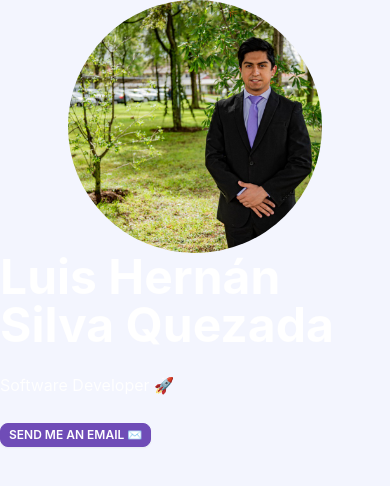
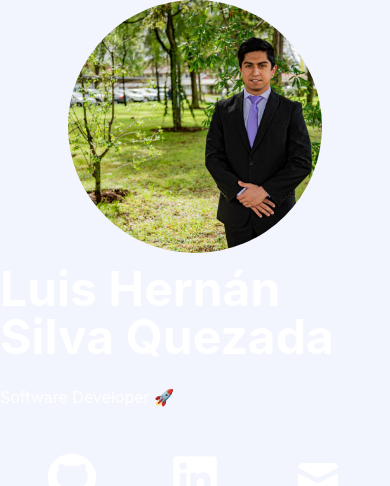
Before and after one commit to luchosilva/briefcase-react, a Next.js app: page /briefcase/briefcase/Profile in a window 390 px wide. Shown: the top 486 px of the page. Built offline with nearby package versions, Linux system fonts and the light colour scheme.

Commit message:
feat: improvements profile

```diff
--- a/src/pages/briefcase/Profile.tsx
+++ b/src/pages/briefcase/Profile.tsx
@@ -1,24 +1,31 @@
 import { useTranslation } from 'react-i18next';
+import { FaGithub, FaLinkedin } from 'react-icons/fa';
+import { HiMail } from 'react-icons/hi';
 import avatar from '../../assets/luis-silva.jpeg';
 import Image from 'next/image';
 
 const Profile = () => {
   const { t } = useTranslation('common');
 
-  const redirectToEmail = () => {
-    const url = new URL('mailto:luishernansilvaq@gmail.cl?subject=Contacto&body=Hola Luis, ...');
-    window.open(url.href, '_blank');
-  };
-
   return (
-    <>
-      <Image src={avatar} alt="avatar" className="rounded-full w-[30dvh] h-[30dvh] mx-auto" priority={false} />
-      <h1 className="text-5xl font-bold">{t('title')}</h1>
-      <p className="py-6">{t('description')}</p>
-      <button className="btn btn-primary btn-xs sm:btn-sm md:btn-md lg:btn-lg" onClick={() => redirectToEmail()}>
-        {t('contact-by-email')}
-      </button>
-    </>
+    <div className="grid grid-cols-1 md:grid-cols-2 items-center justify-center gap-3">
+      <Image src={avatar} alt="avatar" className="rounded-full w-[30dvh] h-[30dvh] md:w-[50dvh] md:h-[50dvh] mx-auto" priority={false} />
+      <div className="flex flex-col">
+        <h1 className="text-5xl font-bold">{t('title')}</h1>
+        <p className="py-6">{t('description')}</p>
+        <div className="flex items-center justify-around p-5 gap-5">
+          <a href="https://github.com/luchosilva" target="_blank">
+            <FaGithub size={50} />
+          </a>
+          <a href="https://www.linkedin.com/in/luis-silva-ufro-carahue/" target="_blank">
+            <FaLinkedin size={50} />
+          </a>
+          <a href="mailto:luishernansilvaq@gmail.cl?subject=Contacto&body=Hola Luis, ..." target="_blank">
+            <HiMail size={50} />
+          </a>
+        </div>
+      </div>
+    </div>
   );
 };
 
```
